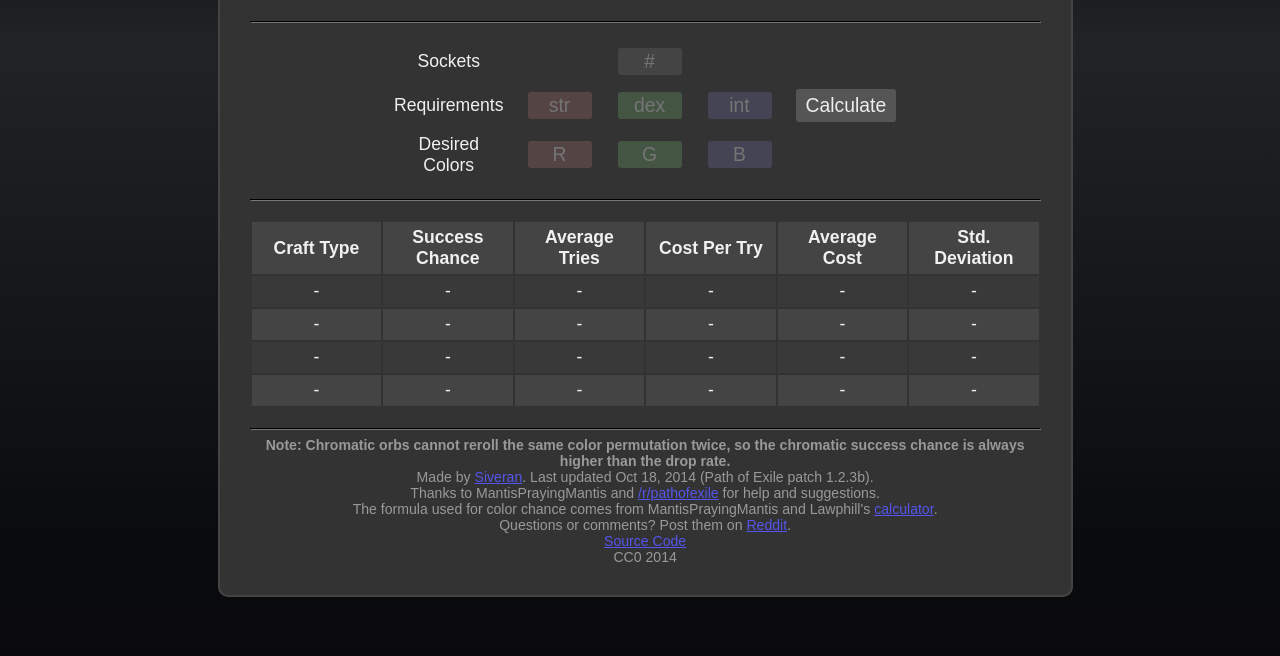
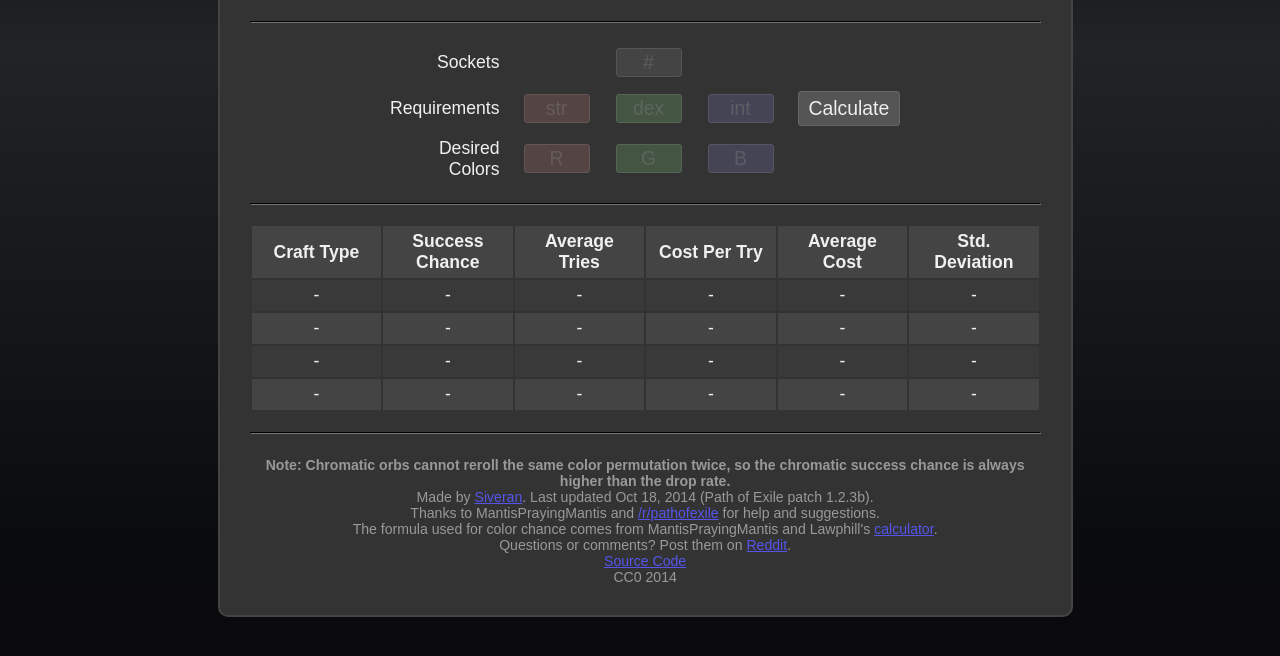
Before and after one commit to Siveran/siveran.github.io, a plain HTML site: page calc.html in a window 1280 px wide. Shown: the part 96-752 px from the top of the page. Drawn offline with Linux system fonts and the light colour scheme.

Commit message:
Minor style changes.

```diff
--- a/poestyle.css
+++ b/poestyle.css
@@ -50,7 +50,6 @@ div.form {
 
 .entry {
 	background: #444444;
-	border: #FFFFFF 2px;
 	padding: 2px;
 	margin: 2px;
 	color: #EEEEEE;
@@ -59,6 +58,8 @@ div.form {
 	width: 60px;
 	text-align: center;
 	border-radius: 3px;
+	border: solid 1px;
+	border-color: #555555;
 }
 
 span.rowTitle {
@@ -85,6 +86,7 @@ th {
 
 td.rowTitle {
 	width: 30%;
+	text-align: right;
 }
 
 td.rowField {
@@ -122,26 +124,49 @@ td {
 
 .red {
 	background-color: #554444;
+	border-color: #665555;
 }
 
 .green {
 	background-color: #445544;
+	border-color: #556655;
 }
 
 .blue {
 	background-color: #444455;
+	border-color: #555566;
+}
+
+::-webkit-input-placeholder {
+   opacity: 0.5;
+}
+
+::-moz-placeholder {
+   opacity: 0.5;
+}
+
+:-ms-input-placeholder {
+   opacity: 0.5;
 }
 
 button {
 	background-color: #555;
 	color: #EEEEEE;
 	font-size: 110%;
-	border: 0px;
+	border: solid 1px #666;
 	border-radius: 3px;
 	padding-left: 10px;
 	padding-right: 10px;
 	padding-top: 5px;
 	padding-bottom: 5px;
+	cursor: pointer;
+	webkit-transition: background-color 300ms ease-out;
+	-moz-transition: background-color 300ms ease-out;
+	transition: background-color 300ms ease-out;
+}
+
+button:hover {
+	background-color: #444;
 }
 
 a:link {
```
Also changed, not shown: calc.html (+1 -0 lines), poestyle.min.css.
